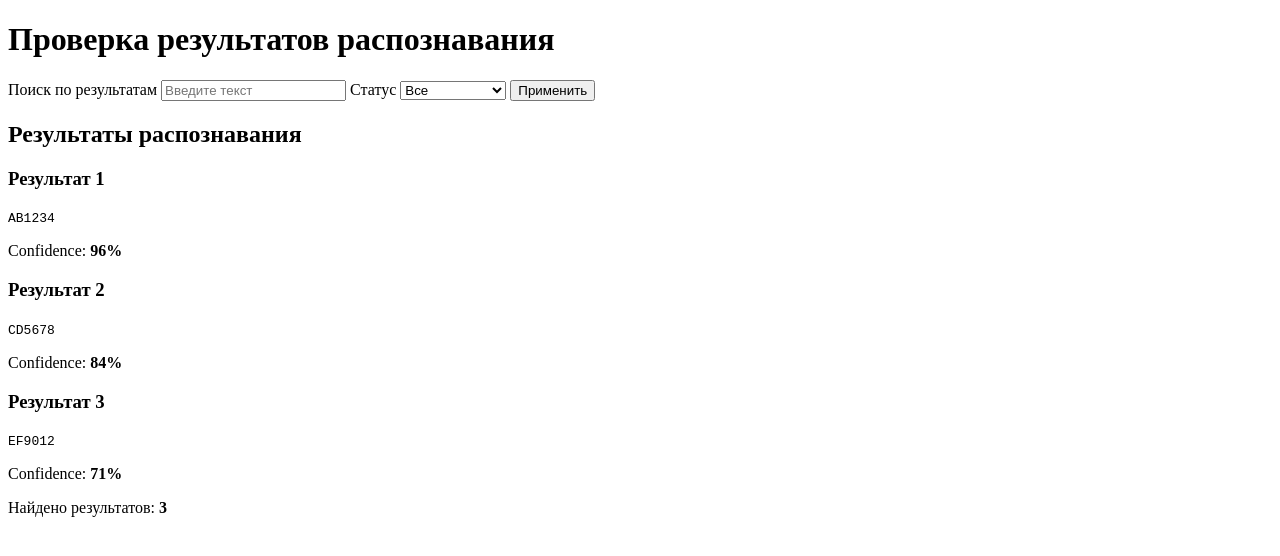
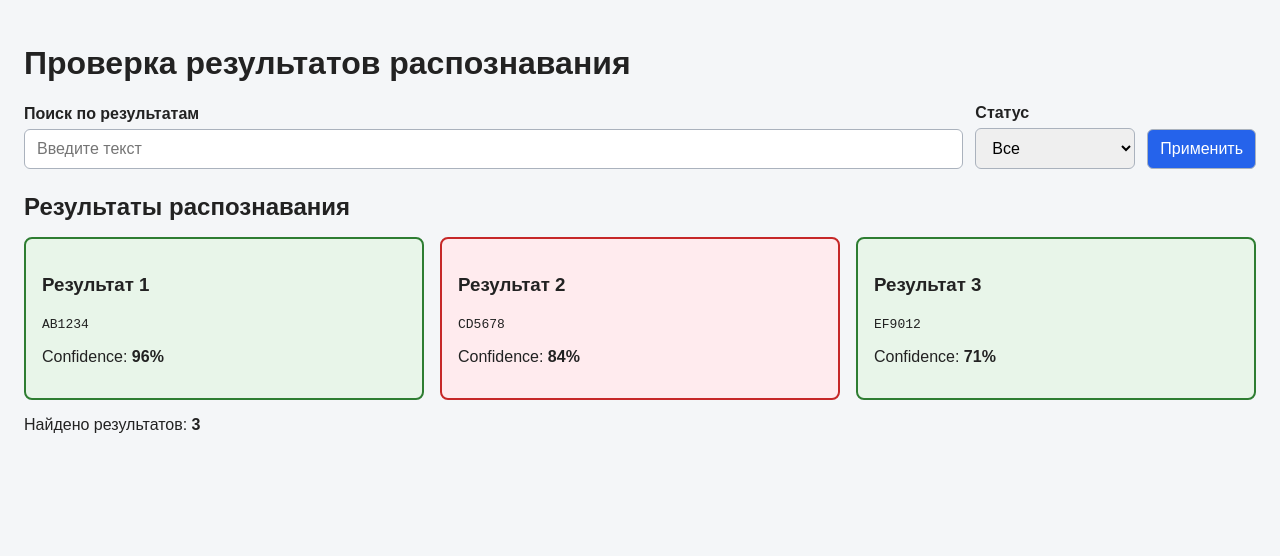
Before and after one commit to Darun193/WEB-SPRINT, a plain HTML site: page review.html in a window 1280 px wide. Drawn offline with Linux system fonts and the light colour scheme.

Commit message:
Стилизация страницы проверки результатов

```diff
--- a/review.html
+++ b/review.html
@@ -4,13 +4,16 @@
     <meta charset="UTF-8" />
     <meta name="viewport" content="width=device-width, initial-scale=1.0" />
     <title>Проверка результатов распознавания</title>
+    <link rel="stylesheet" href="style.css" />
   </head>
 
   <body>
     <header>
   <h1>Проверка результатов распознавания</h1>
 
-  <form>
+  <form class="toolbar">
+  <form class="toolbar">
+  <div class="field">
     <label for="search">Поиск по результатам</label>
     <input
       type="text"
@@ -18,7 +21,9 @@
       name="search"
       placeholder="Введите текст"
     />
+  </div>
 
+  <div class="field">
     <label for="status">Статус</label>
     <select id="status" name="status">
       <option value="all">Все</option>
@@ -26,29 +31,30 @@
       <option value="approved">Подтверждён</option>
       <option value="rejected">Отклонён</option>
     </select>
+  </div>
 
-  <button type="submit">Применить</button>
+  <button type="button">Применить</button>
 </form>
 
 </header>
 
 <main>
-  <section aria-labelledby="results-title">
+  <section class="results-grid" aria-labelledby="results-title">
     <h2 id="results-title">Результаты распознавания</h2>
 
-    <article>
+    <article class="correct">
       <h3>Результат 1</h3>
       <p><code>AB1234</code></p>
       <p>Confidence: <strong>96%</strong></p>
     </article>
 
-    <article>
+    <article class="wrong">
       <h3>Результат 2</h3>
       <p><code>CD5678</code></p>
       <p>Confidence: <strong>84%</strong></p>
     </article>
 
-    <article>
+    <article class="correct">
       <h3>Результат 3</h3>
       <p><code>EF9012</code></p>
       <p>Confidence: <strong>71%</strong></p>
--- /dev/null
+++ b/style.css
@@ -0,0 +1,95 @@
+* {
+  box-sizing: border-box;
+}
+body {
+  margin: 0;
+  padding: 24px;
+  font-family: Arial, sans-serif;
+  background-color: #f4f6f8;
+  color: #222222;
+}
+
+.toolbar {
+  display: flex;
+  flex-wrap: wrap;
+  align-items: end;
+  gap: 12px;
+  margin-bottom: 24px;
+}
+
+.field {
+  display: flex;
+  flex-direction: column;
+  gap: 6px;
+}
+
+.field:first-child {
+  flex: 1 1 240px;
+}
+
+.toolbar label {
+  font-weight: 600;
+}
+
+.toolbar input,
+.toolbar select,
+.toolbar button {
+  padding: 10px 12px;
+  border: 1px solid #aab2bd;
+  border-radius: 6px;
+  font: inherit;
+}
+
+.toolbar input {
+  width: 100%;
+  min-width: 180px;
+}
+
+.toolbar select {
+  min-width: 160px;
+}
+
+.toolbar button {
+  background-color: #2563eb;
+  color: #ffffff;
+  cursor: pointer;
+}
+
+.toolbar button:hover {
+  background-color: #1d4ed8;
+}
+
+.results-grid {
+  display: flex;
+  flex-wrap: wrap;
+  gap: 16px;
+}
+
+.results-grid > h2 {
+  flex-basis: 100%;
+  margin: 0;
+}
+
+.results-grid article {
+  flex: 1 1 240px;
+  padding: 16px;
+  border: 2px solid #cccccc;
+  border-radius: 8px;
+  background-color: #ffffff;
+  transition: transform 0.2s ease, box-shadow 0.2s ease;
+}
+
+.results-grid article:hover {
+  transform: translateY(-4px);
+  box-shadow: 0 6px 16px rgba(0, 0, 0, 0.12);
+}
+
+.results-grid article.correct {
+  border-color: #2e7d32;
+  background-color: #e8f5e9;
+}
+
+.results-grid article.wrong {
+  border-color: #c62828;
+  background-color: #ffebee;
+}
```
Lines whose indentation alone changed are shown as unchanged.
